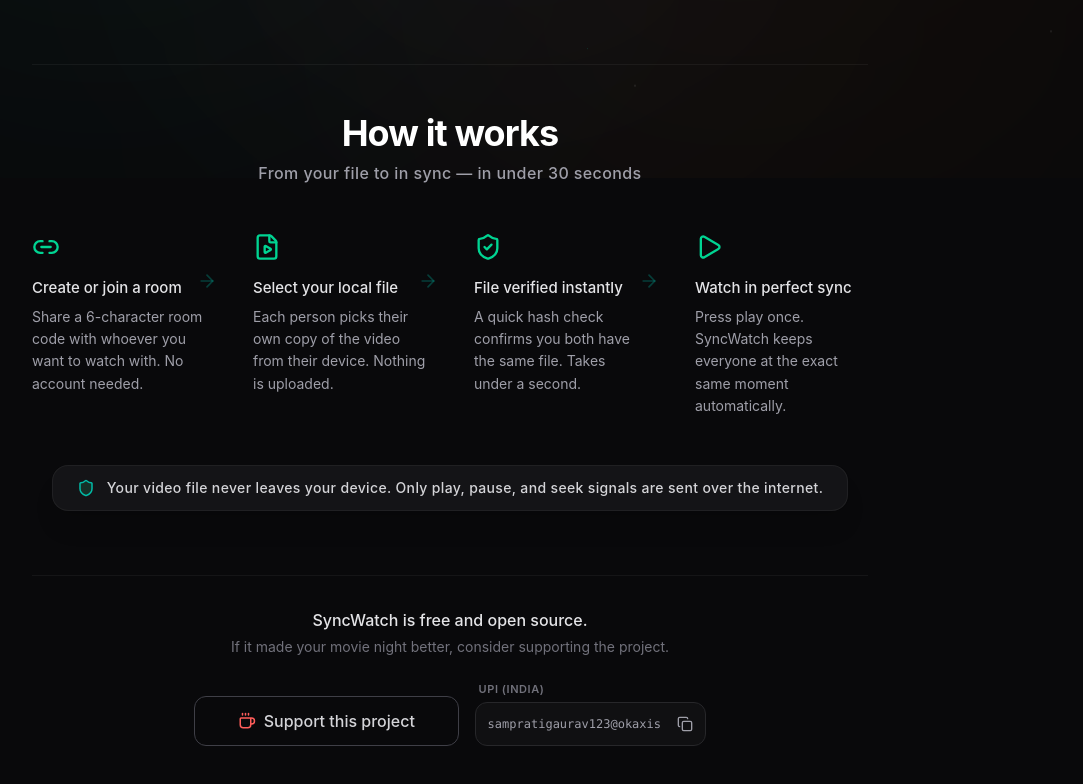
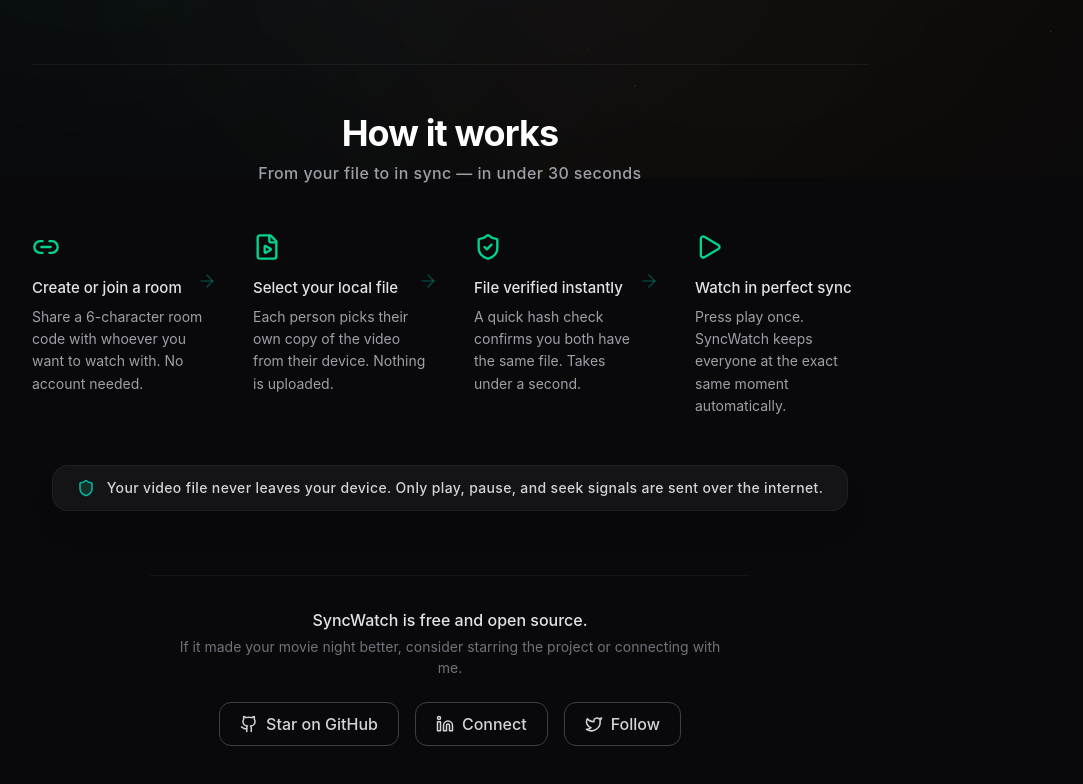
Before and after one commit to sampratigaurav/syncwatch, a React (Vite) app in the folder client/: page / in a window 1280 px wide. Shown: the part 622-1406 px from the top of the page, without its empty margins (190-1273 px from the left). Built offline with nearby package versions, Linux system fonts and the light colour scheme.

Commit message:
feat(ui): Replace donation links with GitHub, LinkedIn, and X socials

```diff
--- a/client/src/pages/Home.tsx
+++ b/client/src/pages/Home.tsx
@@ -1,6 +1,6 @@
 import { useState, useEffect, useRef } from 'react';
 import { useNavigate, useParams } from 'react-router-dom';
-import { Coffee, Copy, Check, Lock, Unlock, Link2, FileVideo, ShieldCheck, Play, ArrowRight, Shield, HelpCircle } from 'lucide-react';
+import { Coffee, Copy, Check, Lock, Unlock, Link2, FileVideo, ShieldCheck, Play, ArrowRight, Shield, HelpCircle, Github, Linkedin, Twitter } from 'lucide-react';
 import { useRoomStore } from '../store/roomStore';
 import { useShallow } from 'zustand/react/shallow';
 import { SERVER_URL } from '../lib/config';
@@ -598,45 +598,49 @@ export default function Home() {
         </div>
 
         {/* Support Section */}
-        <div className="w-full max-w-[440px] tablet:max-w-full mt-12 tablet:mt-16 pt-8 border-t border-white/5 [.light_&]:border-black/10 pb-4">
+        <div className="w-full max-w-[600px] mt-12 tablet:mt-16 pt-8 border-t border-white/5 [.light_&]:border-black/10 pb-4">
           <div className="flex flex-col items-center text-center mb-6 px-4">
             <p className="text-zinc-200 [.light_&]:text-zinc-700 font-medium mb-1 text-[15px] tablet:text-[16px]">
               SyncWatch is free and open source.
             </p>
             <p className="text-[13px] tablet:text-[14px] text-zinc-500 [.light_&]:text-zinc-500">
-              If it made your movie night better, consider supporting the project.
+              If it made your movie night better, consider starring the project or connecting with me.
             </p>
           </div>
 
-          <div className="flex flex-col tablet:flex-row items-stretch tablet:items-end justify-center gap-3 tablet:gap-4 max-w-lg mx-auto">
-            {/* Ko-fi Button */}
+          <div className="flex flex-col tablet:flex-row items-center justify-center gap-3 tablet:gap-4 max-w-lg mx-auto">
+            {/* GitHub Button */}
             <a
-              href="https://ko-fi.com/sampratigaurav"
+              href="https://github.com/sampratigaurav/syncwatch"
               target="_blank"
               rel="noopener noreferrer"
-              className="flex-1 min-h-[48px] tablet:min-h-[44px] flex items-center justify-center gap-2 bg-transparent border border-zinc-700 [.light_&]:border-zinc-300 hover:border-zinc-500 [.light_&]:hover:border-zinc-400 text-zinc-300 [.light_&]:text-zinc-800 rounded-xl px-4 py-3 font-medium transition-colors active:scale-[0.98]"
+              className="w-full tablet:w-auto min-h-[48px] tablet:min-h-[44px] flex items-center justify-center gap-2 bg-transparent border border-zinc-700 [.light_&]:border-zinc-300 hover:border-zinc-500 [.light_&]:hover:border-zinc-400 text-zinc-300 [.light_&]:text-zinc-800 rounded-xl px-5 py-2 font-medium transition-colors active:scale-[0.98]"
             >
-              <Coffee size={18} color="#FF5E5B" />
-              <span className="text-sm tablet:text-base">Support this project</span>
+              <Github size={18} />
+              <span className="text-sm tablet:text-base">Star on GitHub</span>
             </a>
 
-            {/* UPI Element */}
-            <div className="flex-1 flex flex-col" title="UPI (India)">
-              <span className="text-[10px] tablet:text-[11px] text-zinc-500 [.light_&]:text-zinc-500 uppercase tracking-wider mb-1 ml-1 font-semibold text-center tablet:text-left">UPI (India)</span>
-              <div className="min-h-[48px] tablet:min-h-[44px] flex items-center justify-between bg-zinc-900/50 [.light_&]:bg-zinc-100/80 border border-zinc-800 [.light_&]:border-zinc-200 rounded-xl pl-4 pr-2 tablet:pl-3 tablet:pr-1 py-1">
-                <span className="font-mono text-sm tablet:text-xs text-zinc-400 [.light_&]:text-zinc-600 truncate mr-2">
-                  sampratigaurav123@okaxis
-                </span>
-                <button
-                  onClick={handleCopyUPI}
-                  className="w-10 h-10 tablet:w-8 tablet:h-8 flex-shrink-0 flex items-center justify-center rounded-lg hover:bg-zinc-800 [.light_&]:hover:bg-zinc-200 text-zinc-400 [.light_&]:text-zinc-600 transition-colors focus-visible:outline-none focus-visible:ring-2 focus-visible:ring-teal-500/70"
-                  aria-label="Copy UPI ID"
-                  title="Copy UPI ID"
-                >
-                  {copied ? <Check size={16} className="text-green-500" /> : <Copy size={16} />}
-                </button>
-              </div>
-            </div>
+            {/* LinkedIn Button */}
+            <a
+              href="https://linkedin.com/in/sampratigaurav"
+              target="_blank"
+              rel="noopener noreferrer"
+              className="w-full tablet:w-auto min-h-[48px] tablet:min-h-[44px] flex items-center justify-center gap-2 bg-transparent border border-zinc-700 [.light_&]:border-zinc-300 hover:border-zinc-500 [.light_&]:hover:border-zinc-400 text-zinc-300 [.light_&]:text-zinc-800 rounded-xl px-5 py-2 font-medium transition-colors active:scale-[0.98]"
+            >
+              <Linkedin size={18} />
+              <span className="text-sm tablet:text-base">Connect</span>
+            </a>
+
+            {/* X Button */}
+            <a
+              href="https://x.com/sampratigaurav"
+              target="_blank"
+              rel="noopener noreferrer"
+              className="w-full tablet:w-auto min-h-[48px] tablet:min-h-[44px] flex items-center justify-center gap-2 bg-transparent border border-zinc-700 [.light_&]:border-zinc-300 hover:border-zinc-500 [.light_&]:hover:border-zinc-400 text-zinc-300 [.light_&]:text-zinc-800 rounded-xl px-5 py-2 font-medium transition-colors active:scale-[0.98]"
+            >
+              <Twitter size={18} />
+              <span className="text-sm tablet:text-base">Follow</span>
+            </a>
           </div>
         </div>
 
```
